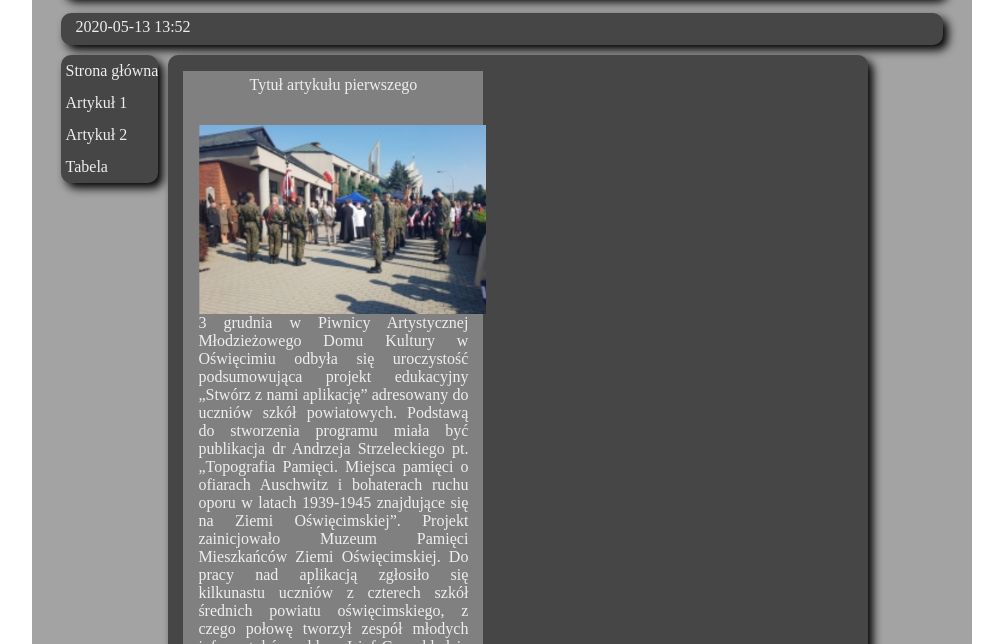
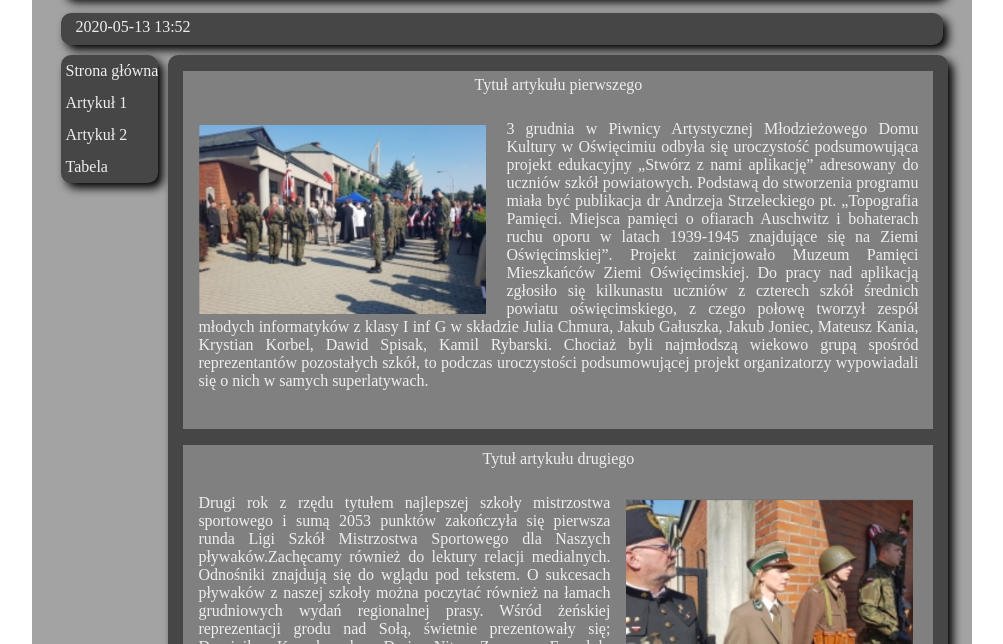
Before and after one commit to Karolina0123/strona, a plain HTML site: page index.html in a window 1280 px wide. Shown: the part 156-800 px from the top of the page, without its empty margins (204-1207 px from the left). Drawn offline with Linux system fonts and the light colour scheme.

Commit message:
Update css.css

```diff
--- a/css.css
+++ b/css.css
@@ -19,7 +19,7 @@
     float: left;
     border-radius: 10px;
     box-shadow: 5px 5px 10px black;
-    min-width: 700px;
+    min-width: 770px;
     margin-left: 10px;
 }
 .data{
@@ -111,7 +111,7 @@ footer{
 }
 .szary{
     background-color: grey;
-    width: 300px;
+    width: 750px;
     margin-left: 15px;
     margin-right: 15px;
 }
```
